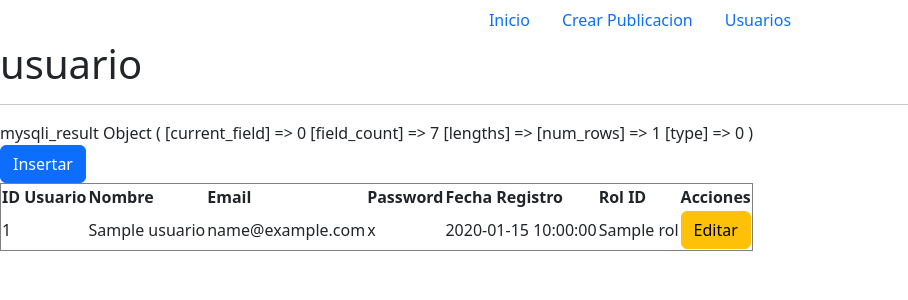
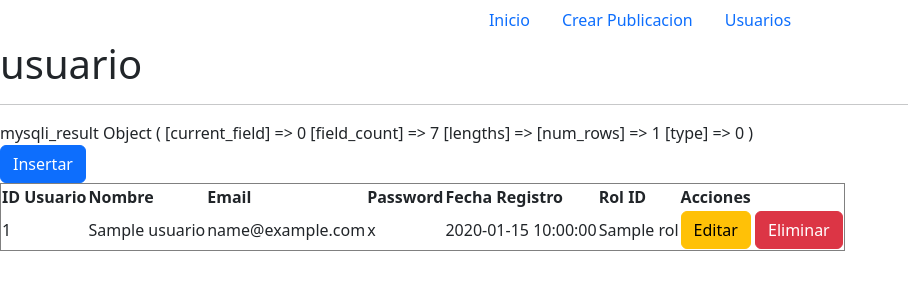
Before and after one commit to john-mz/click, a PHP site: page /index.php?view=usuario in a window 1280 px wide. Shown: the top 300 px of the page, without its empty margins (0-908 px from the left). Run offline with PHP 8.4, Linux system fonts and the light colour scheme; tables that the repository leaves empty or names only in its code hold one stand-in row (values such as "Sample post").

Commit message:
pdte terminar eliminar

```diff
--- a/controller/usuario.php
+++ b/controller/usuario.php
@@ -20,7 +20,12 @@ if ($_SERVER['REQUEST_METHOD'] === 'POST'){
         $email = $_POST['email'];
         $password = $_POST['password'];
         $rol_id = $_POST['rol'];
-        echo $usuario->insertar($nombre, $email, $password, $rol_id);
+        $usuario->insertar($nombre, $email, $password, $rol_id);
+    }
+
+    if (isset($_POST['eliminar'])){
+        $id_usuario = $_POST['id_usuario'];
+        $usuario->eliminar(($id_usuario));
     }
 
 }
--- a/model/usuario.php
+++ b/model/usuario.php
@@ -23,5 +23,10 @@ class Usuario {
         $sql = "UPDATE usuario SET nombre = '$nombre', email = '$email', password = '$password', fecha_registro = '$fecha_registro', rol_id = $rol_id WHERE id_usuario = $id_usuario";
         $res = $this->conn->query($sql);
     }
+
+    function eliminar($id_usuario){
+        $sql = "DELETE FROM usuario WHERE id_usuario = $id_usuario";
+        $res = $this->conn->query($sql);
+    }
 }
 ?>
--- a/view/usuario.php
+++ b/view/usuario.php
@@ -45,6 +45,7 @@ if ($res->num_rows > 0) {
     $fecha = json_encode($row['fecha_registro']);
 ?>
     <button type='button' onclick='editarModal(<?php echo $id_usuario . ", $nombre, $email, $password, $fecha"; ?>)' class='btn btn-warning' data-bs-toggle='modal' data-bs-target='#exampleModal1'>Editar</button>
+    <button type="submit" name="eliminar" class="btn btn-danger">Eliminar</button>
 <?php
     // echo "<a href='index.php?view=usuario&&accion=agregar'>Agregar | </a>";
     // echo "<a href='index.php?view=usuario&&accion=editar&&id_usuario=" . $row['id_usuario'] . "'>Editar | </a>";
```
